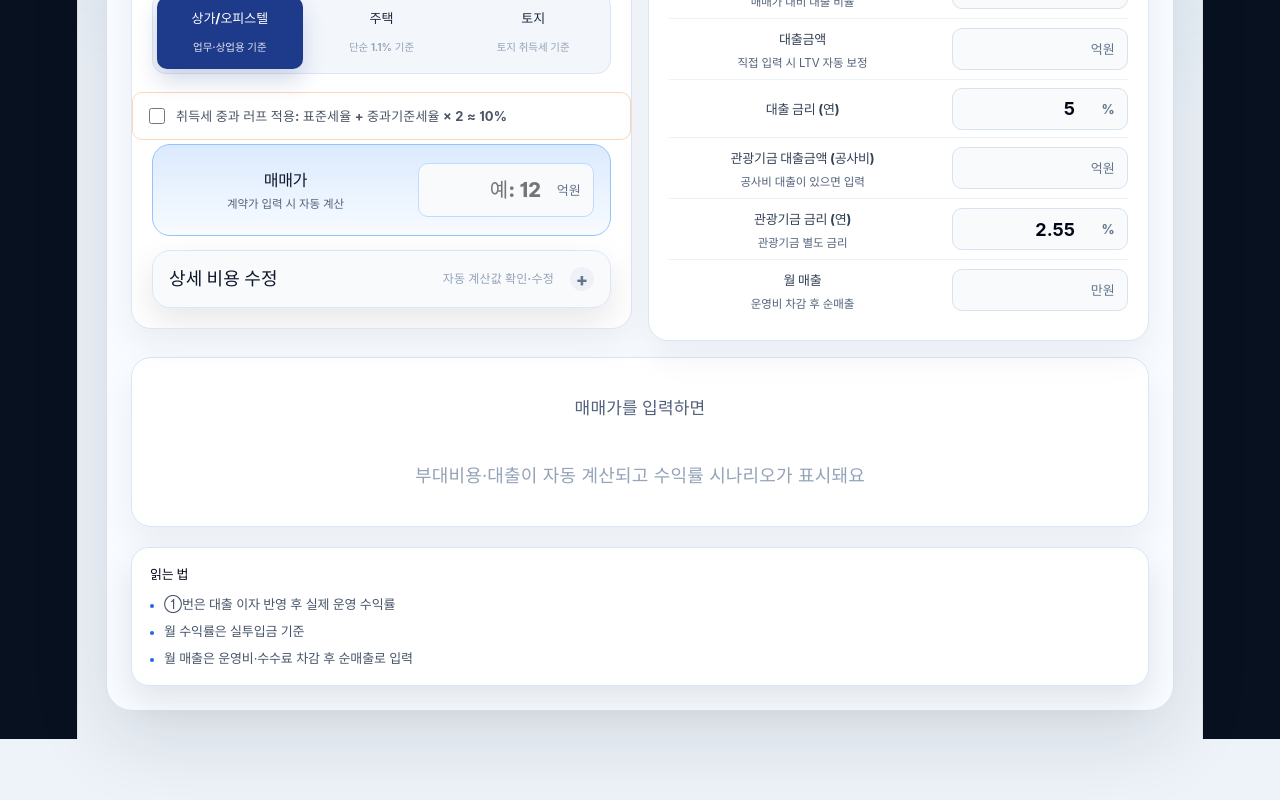
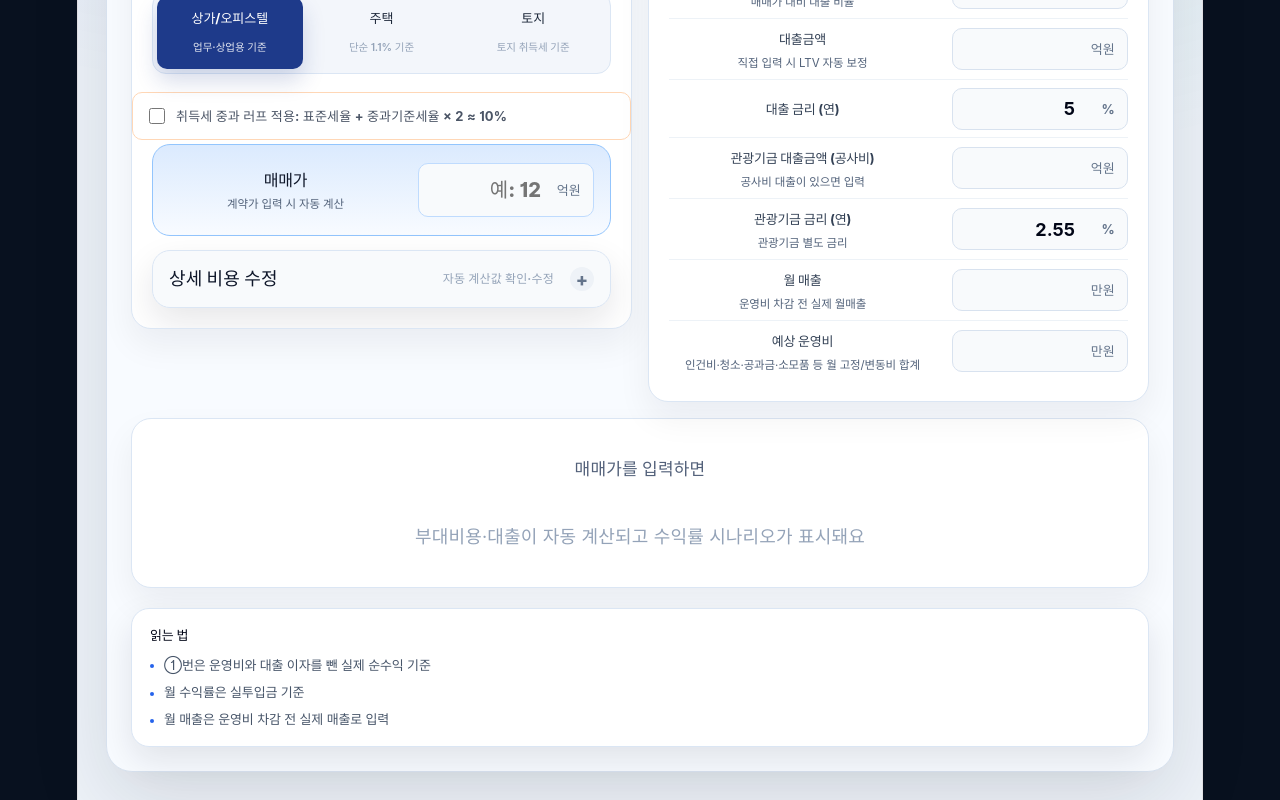
Before and after one commit to keepgoing2021/sookbak, a React (Vite) app: page / in a window 1280 px wide. Shown: the part 454-1254 px from the top of the page. Before the commit the page ends 1193 px from the top, so only its background shows below. Built offline with nearby package versions, Linux system fonts and the light colour scheme.

Commit message:
feat: separate gross revenue and operating expenses

```diff
--- a/src/App.tsx
+++ b/src/App.tsx
@@ -59,6 +59,7 @@ type Values = {
   tourismLoanAmountEok: string
   tourismLoanAnnualInterestRate: string
   monthlyRevenueManwon: string
+  monthlyOperatingExpenseManwon: string
   acquisitionTaxRatePercent: string
 }
 
@@ -71,6 +72,7 @@ type FreeFieldKey =
   | 'tourismLoanAmountEok'
   | 'tourismLoanAnnualInterestRate'
   | 'monthlyRevenueManwon'
+  | 'monthlyOperatingExpenseManwon'
   | 'acquisitionTaxRatePercent'
 
 const propertyTypes: Array<{ key: PropertyType; label: string; description: string }> = [
@@ -91,6 +93,7 @@ const initialValues: Values = {
   tourismLoanAmountEok: '',
   tourismLoanAnnualInterestRate: String(DEFAULT_TOURISM_LOAN_ANNUAL_INTEREST_RATE),
   monthlyRevenueManwon: '',
+  monthlyOperatingExpenseManwon: '',
   acquisitionTaxRatePercent: '',
 }
 
@@ -214,6 +217,7 @@ function DirectPurchaseCalculator({
       tourismLoanAmountEok: toNumber(values.tourismLoanAmountEok),
       tourismLoanAnnualInterestRate: toNumber(values.tourismLoanAnnualInterestRate),
       monthlyRevenueManwon: toNumber(values.monthlyRevenueManwon),
+      monthlyOperatingExpenseManwon: toNumber(values.monthlyOperatingExpenseManwon),
     }),
     [
       propertyType,
@@ -227,6 +231,7 @@ function DirectPurchaseCalculator({
       values.tourismLoanAmountEok,
       values.tourismLoanAnnualInterestRate,
       values.monthlyRevenueManwon,
+      values.monthlyOperatingExpenseManwon,
     ],
   )
 
@@ -420,7 +425,14 @@ function DirectPurchaseCalculator({
               unit="만원"
               value={values.monthlyRevenueManwon}
               onChange={(value) => updateFree('monthlyRevenueManwon', value)}
-              help="운영비 차감 후 순매출"
+              help="운영비 차감 전 실제 월매출"
+            />
+            <MoneyInput
+              label="예상 운영비"
+              unit="만원"
+              value={values.monthlyOperatingExpenseManwon}
+              onChange={(value) => updateFree('monthlyOperatingExpenseManwon', value)}
+              help="인건비·청소·공과금·소모품 등 월 고정/변동비 합계"
             />
           </div>
         </section>
@@ -437,9 +449,9 @@ function DirectPurchaseCalculator({
       <aside className="notice">
         <strong>읽는 법</strong>
         <ul className="notice-list">
-          <li>①번은 대출 이자 반영 후 실제 운영 수익률</li>
+          <li>①번은 운영비와 대출 이자를 뺀 실제 순수익 기준</li>
           <li>월 수익률은 실투입금 기준</li>
-          <li>월 매출은 운영비·수수료 차감 후 순매출로 입력</li>
+          <li>월 매출은 운영비 차감 전 실제 매출로 입력</li>
         </ul>
       </aside>
     </>
@@ -1409,10 +1421,13 @@ function DirectResultPanel({
             label="실투입금"
             value={`${formatEok(result.cashInvestedWithLoanEok)} (총 ${formatEok(result.totalInvestmentEok)})`}
           />
+          <Metric label="월 매출" value={formatManwon(result.annualRevenueManwon / 12)} />
+          <Metric label="예상 운영비" value={formatManwon(result.monthlyOperatingExpenseManwon)} />
+          <Metric label="운영이익 (이자 전)" value={formatManwon(result.monthlyOperatingProfitManwon)} />
           <Metric label="담보대출 월이자" value={formatManwon(result.monthlyInterestManwon)} />
           <Metric label="관광기금 월이자" value={formatManwon(result.tourismLoanMonthlyInterestManwon)} />
           <Metric label="총 월이자" value={formatManwon(result.totalMonthlyInterestManwon)} />
-          <Metric label="월 순수익" value={formatManwon(result.monthlyNetManwon)} highlight />
+          <Metric label="실제 월 순수익" value={formatManwon(result.monthlyNetManwon)} highlight />
 
         </div>
 
@@ -1450,8 +1465,8 @@ function DirectResultPanel({
               </div>
 
               <div>
-                <dt>연 순매출</dt>
-                <dd>{formatManwon(result.annualRevenueManwon)}</dd>
+                <dt>연 운영이익</dt>
+                <dd>{formatManwon(result.monthlyOperatingProfitManwon * 12)}</dd>
               </div>
             </dl>
           </article>
--- a/src/calculator.ts
+++ b/src/calculator.ts
@@ -30,6 +30,7 @@ export interface CalculatorInput {
   tourismLoanAmountEok?: number
   tourismLoanAnnualInterestRate?: number
   monthlyRevenueManwon: number
+  monthlyOperatingExpenseManwon?: number
 }
 
 export interface CalculatorResult {
@@ -39,6 +40,8 @@ export interface CalculatorResult {
   monthlyInterestManwon: number
   tourismLoanMonthlyInterestManwon: number
   totalMonthlyInterestManwon: number
+  monthlyOperatingExpenseManwon: number
+  monthlyOperatingProfitManwon: number
   monthlyNetManwon: number
   targetMonthlyNetManwon: number
   targetMonthlyNetGapManwon: number
@@ -223,7 +226,11 @@ export function calculateInvestment(input: CalculatorInput): CalculatorResult {
   const totalMonthlyInterestManwon = roundManwon(
     monthlyInterestManwon + tourismLoanMonthlyInterestManwon,
   )
-  const monthlyNetManwon = roundManwon(input.monthlyRevenueManwon - totalMonthlyInterestManwon)
+  const monthlyOperatingExpenseManwon = roundManwon(input.monthlyOperatingExpenseManwon ?? 0)
+  const monthlyOperatingProfitManwon = roundManwon(
+    input.monthlyRevenueManwon - monthlyOperatingExpenseManwon,
+  )
+  const monthlyNetManwon = roundManwon(monthlyOperatingProfitManwon - totalMonthlyInterestManwon)
   const targetMonthlyNetManwon = roundManwon(
     cashInvestedWithLoanEok * DEFAULT_TARGET_MONTHLY_NET_MANWON_PER_EOK,
   )
@@ -246,8 +253,9 @@ export function calculateInvestment(input: CalculatorInput): CalculatorResult {
   const exitSalePriceGapEok = exitEstimatedSalePriceEok !== null
     ? roundEok(exitEstimatedSalePriceEok - input.purchasePriceEok)
     : null
+  const annualOperatingProfitManwon = roundManwon(monthlyOperatingProfitManwon * 12)
   const roiNoLoanPercent = totalInvestmentEok > 0
-    ? roundPercent((annualRevenueManwon / (totalInvestmentEok * 10000)) * 100)
+    ? roundPercent((annualOperatingProfitManwon / (totalInvestmentEok * 10000)) * 100)
     : null
 
   return {
@@ -257,6 +265,8 @@ export function calculateInvestment(input: CalculatorInput): CalculatorResult {
     monthlyInterestManwon,
     tourismLoanMonthlyInterestManwon,
     totalMonthlyInterestManwon,
+    monthlyOperatingExpenseManwon,
+    monthlyOperatingProfitManwon,
     monthlyNetManwon,
     targetMonthlyNetManwon,
     targetMonthlyNetGapManwon,
```
Also changed, not shown: 1 other file (tests, documents, lock files or other folders).
